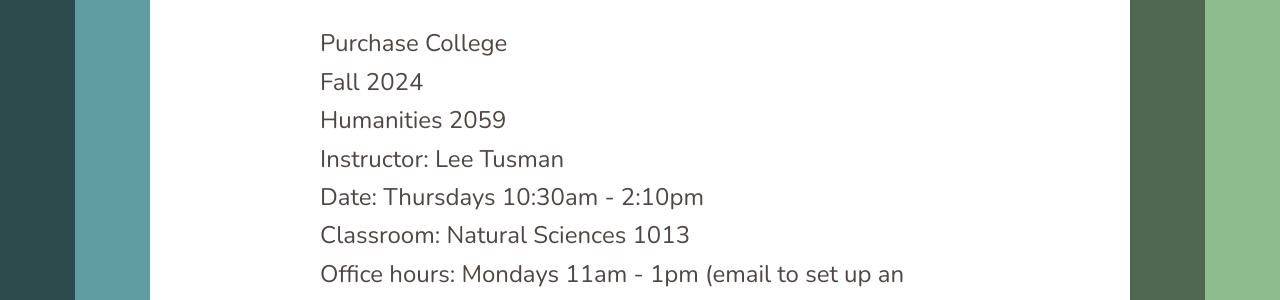
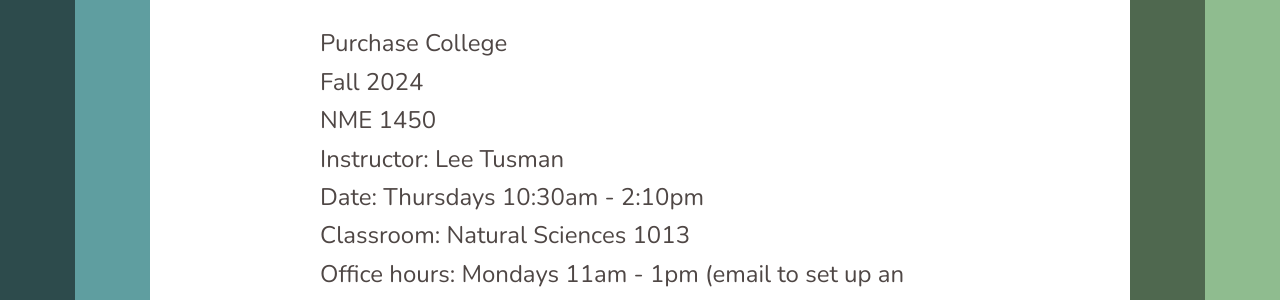
Before and after one commit to lee2sman/p4va_fall2024, a Jekyll site: the page built from _posts/2023-08-28-syllabus.md, in a window 1280 px wide and 900 px high, scrolled down 431 px. Shown: the part 156-456 px from the top of the window. Built offline with Jekyll 4.4.1, drawn with Linux system fonts in a browser that asks for light colours; nearby versions of some CDN libraries.

Commit message:
update syllabus

```diff
--- a/_posts/2023-08-28-syllabus.md
+++ b/_posts/2023-08-28-syllabus.md
@@ -8,7 +8,7 @@ permalink: syllabus
 
 Purchase College
 Fall 2024
-Humanities 2059
+NME 1450
 Instructor: Lee Tusman
 Date: Thursdays 10:30am - 2:10pm
 Classroom: Natural Sciences 1013
```
